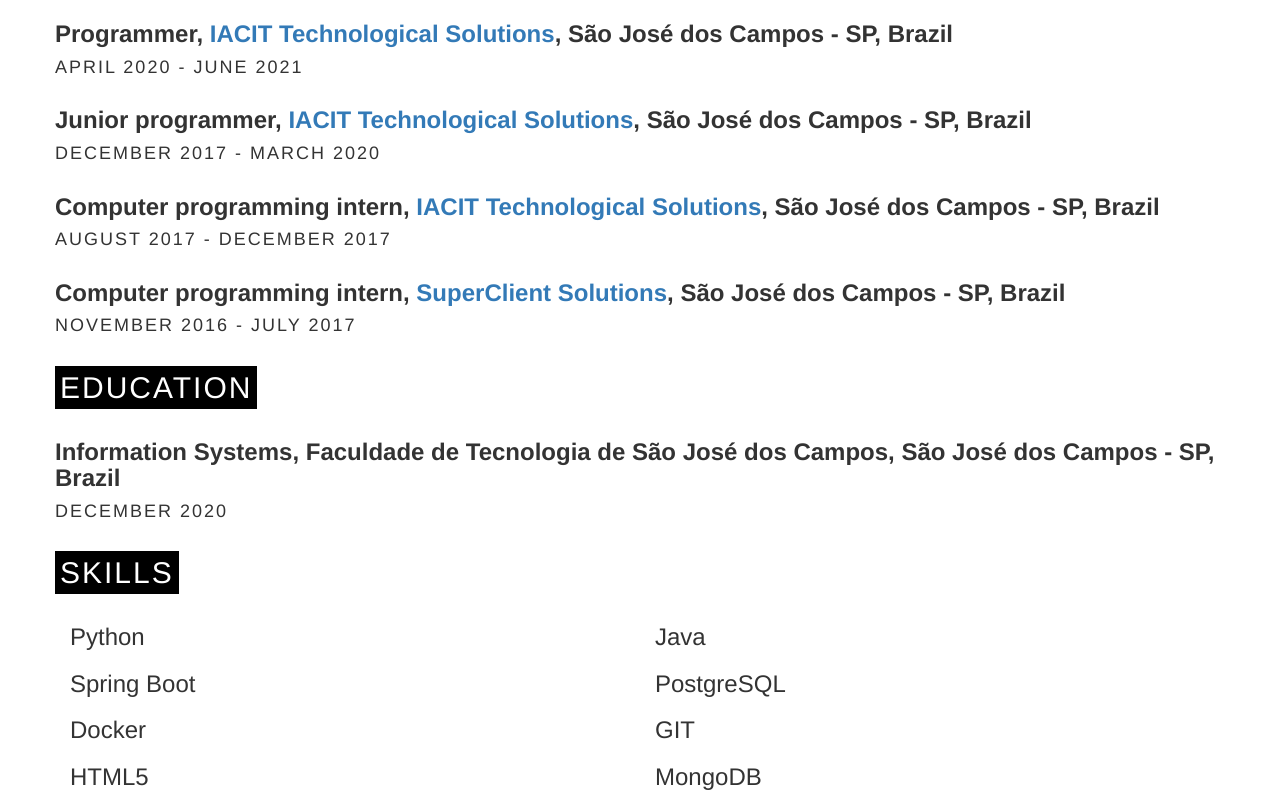
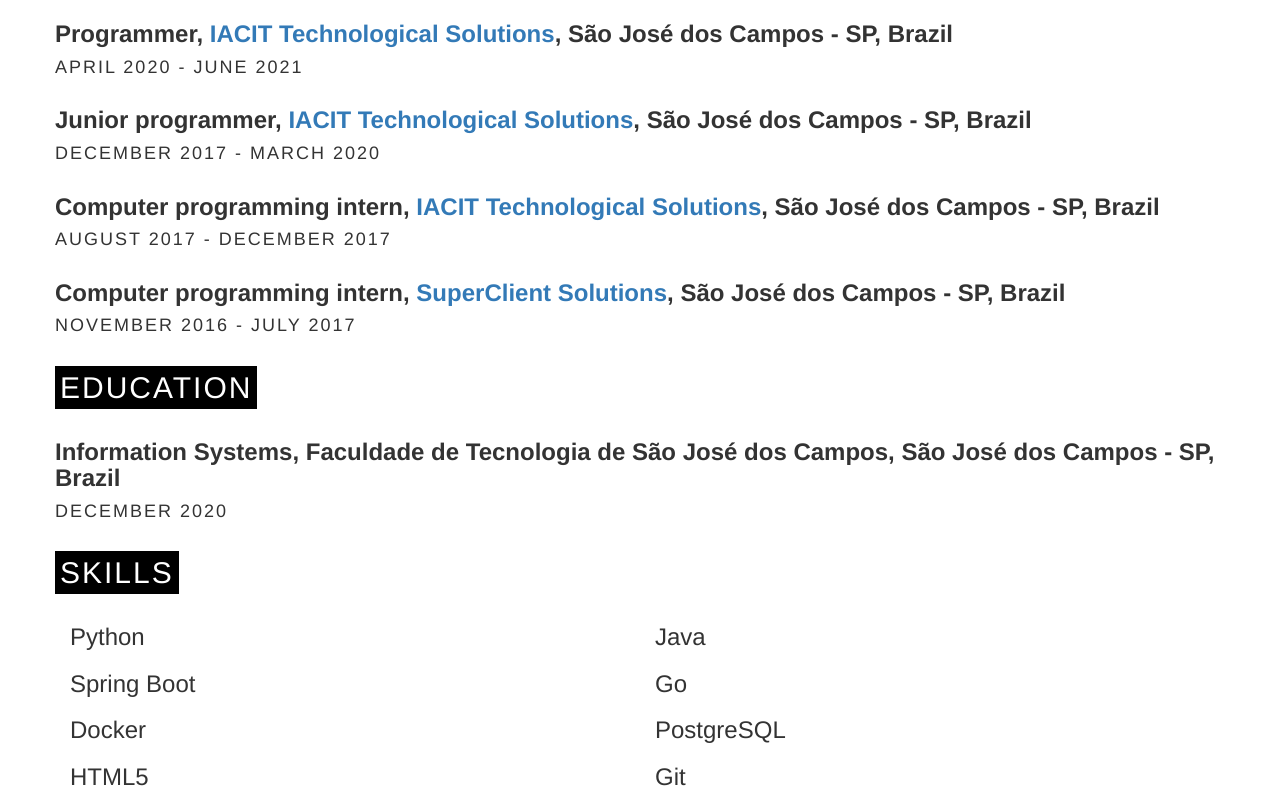
Before and after one commit to geovannyAvelar/geovannyAvelar.github.io, a plain HTML site: page index.html in a window 1280 px wide. Shown: the part 558-1358 px from the top of the page. Drawn offline with nearby package versions, Linux system fonts and the light colour scheme.

Commit message:
Update index.html

```diff
--- a/index.html
+++ b/index.html
@@ -185,15 +185,15 @@
                     </h3>
 
                     <h3>
+                        Go
+                    </h3>
+
+                    <h3>
                         PostgreSQL
                     </h3>
 
                     <h3>
-                        GIT
-                    </h3>
-
-                    <h3>
-                        MongoDB
+                        Git
                     </h3>
                 </div>
             </div>
```
